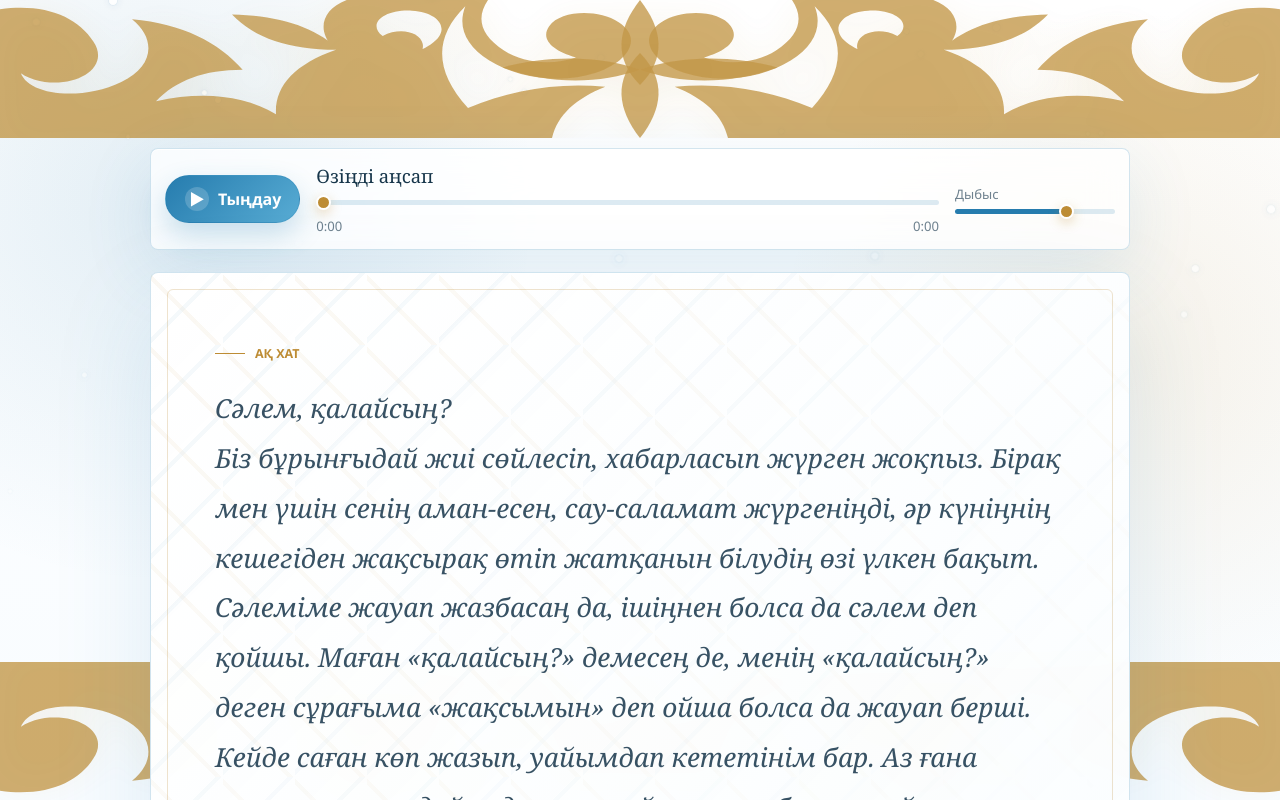
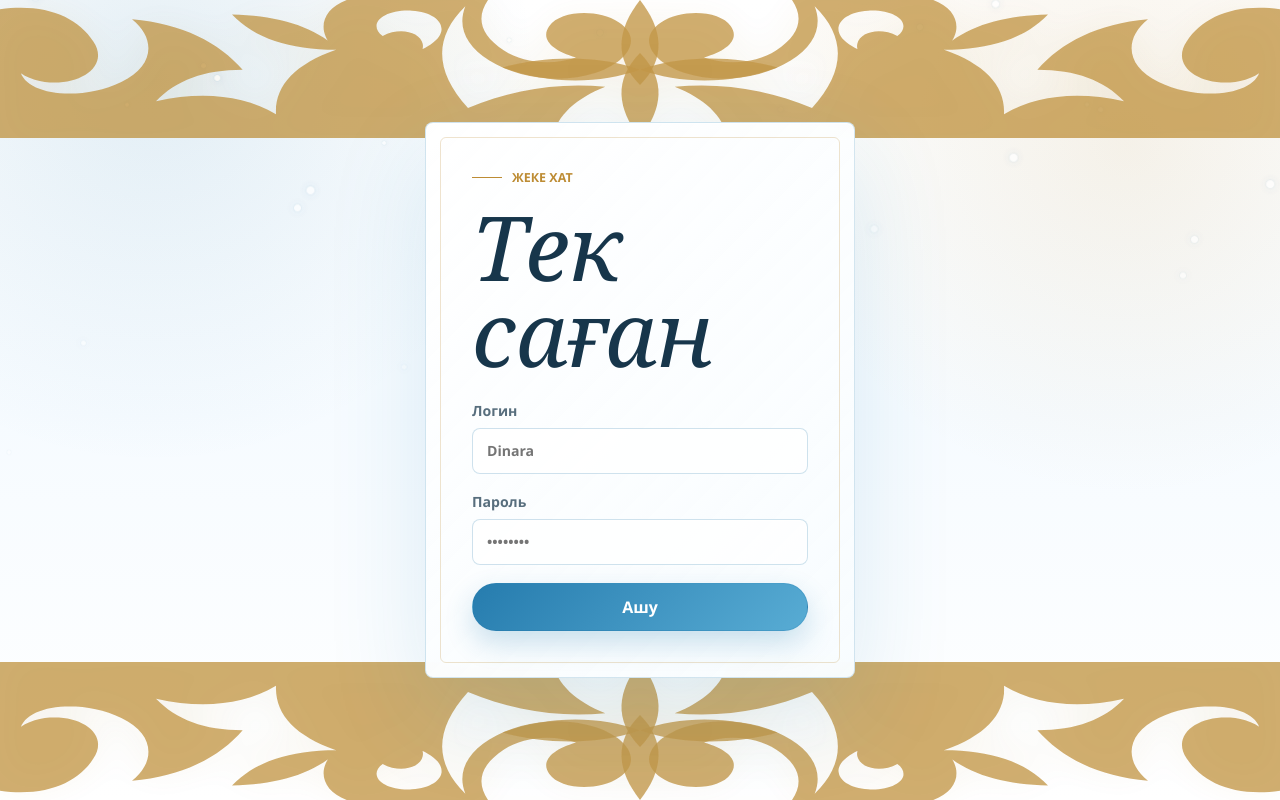
Before and after one commit to sin-2x/prj, a React (Vite) app: page / in a window 1280 px wide. Shown: the top 800 px of the page. Built offline with nearby package versions, Linux system fonts and the light colour scheme.

Commit message:
Update website design and audio player 3

```diff
--- a/src/main.jsx
+++ b/src/main.jsx
@@ -169,7 +169,65 @@ function KazakhOrnament({ position }) {
   );
 }
 
+function LoginGate({ onUnlock }) {
+  const [login, setLogin] = useState('');
+  const [password, setPassword] = useState('');
+  const [error, setError] = useState('');
+
+  const submit = (event) => {
+    event.preventDefault();
+
+    if (login.trim() === 'Dinara' && password === '26052006') {
+      sessionStorage.setItem('love-letter-unlocked', 'true');
+      onUnlock();
+      return;
+    }
+
+    setError('Логин немесе пароль дұрыс емес');
+  };
+
+  return (
+    <main className="page login-page">
+      <Snow />
+      <KazakhOrnament position="top" />
+      <KazakhOrnament position="bottom" />
+      <form className="login-card" onSubmit={submit}>
+        <span className="login-kicker">жеке хат</span>
+        <h1>Тек саған</h1>
+        <label>
+          <span>Логин</span>
+          <input
+            type="text"
+            value={login}
+            onChange={(event) => setLogin(event.target.value)}
+            autoComplete="username"
+            placeholder="Dinara"
+          />
+        </label>
+        <label>
+          <span>Пароль</span>
+          <input
+            type="password"
+            value={password}
+            onChange={(event) => setPassword(event.target.value)}
+            autoComplete="current-password"
+            placeholder="••••••••"
+          />
+        </label>
+        {error && <p className="login-error">{error}</p>}
+        <button className="login-button" type="submit">Ашу</button>
+      </form>
+    </main>
+  );
+}
+
 function App() {
+  const [unlocked, setUnlocked] = useState(() => sessionStorage.getItem('love-letter-unlocked') === 'true');
+
+  if (!unlocked) {
+    return <LoginGate onUnlock={() => setUnlocked(true)} />;
+  }
+
   return (
     <main className="page">
       <Snow />
--- a/src/styles.css
+++ b/src/styles.css
@@ -47,6 +47,116 @@ input {
   margin: 0 auto;
   padding-top: clamp(48px, 8vw, 84px);
   padding-bottom: clamp(48px, 8vw, 84px);
+}
+
+.login-page {
+  display: grid;
+  place-items: center;
+  min-height: 100vh;
+}
+
+.login-card {
+  position: relative;
+  z-index: 2;
+  display: grid;
+  gap: 18px;
+  width: min(430px, 100%);
+  padding: clamp(28px, 5vw, 46px);
+  border: 1px solid rgba(38, 124, 174, 0.2);
+  border-radius: 8px;
+  background:
+    linear-gradient(135deg, rgba(255, 255, 255, 0.98), rgba(247, 252, 255, 0.86)),
+    rgba(255, 255, 255, 0.84);
+  box-shadow: 0 34px 100px rgba(38, 124, 174, 0.14), inset 0 1px rgba(255, 255, 255, 0.98);
+  backdrop-filter: blur(18px) saturate(140%);
+}
+
+.login-card::before {
+  content: "";
+  position: absolute;
+  inset: 14px;
+  border: 1px solid rgba(189, 140, 52, 0.24);
+  border-radius: 6px;
+  pointer-events: none;
+}
+
+.login-card > * {
+  position: relative;
+  z-index: 1;
+}
+
+.login-kicker {
+  display: inline-flex;
+  align-items: center;
+  gap: 10px;
+  color: var(--gold);
+  font-size: 0.78rem;
+  font-weight: 800;
+  text-transform: uppercase;
+}
+
+.login-kicker::before {
+  content: "";
+  width: 30px;
+  height: 1px;
+  background: currentColor;
+}
+
+.login-card h1 {
+  margin: 0 0 8px;
+  color: var(--deep);
+  font-family: Georgia, "Times New Roman", serif;
+  font-size: clamp(3rem, 10vw, 5.6rem);
+  font-style: italic;
+  font-weight: 500;
+  line-height: 0.95;
+}
+
+.login-card label {
+  display: grid;
+  gap: 8px;
+  color: rgba(23, 54, 75, 0.72);
+  font-size: 0.88rem;
+  font-weight: 700;
+}
+
+.login-card input {
+  width: 100%;
+  min-height: 46px;
+  padding: 0 14px;
+  border: 1px solid rgba(38, 124, 174, 0.22);
+  border-radius: 8px;
+  outline: none;
+  color: var(--deep);
+  background: rgba(255, 255, 255, 0.74);
+  box-shadow: inset 0 1px rgba(255, 255, 255, 0.92);
+}
+
+.login-card input:focus {
+  border-color: rgba(189, 140, 52, 0.68);
+  box-shadow: 0 0 0 4px rgba(189, 140, 52, 0.12);
+}
+
+.login-error {
+  margin: -2px 0 0;
+  color: #a43d3d;
+  font-size: 0.9rem;
+}
+
+.login-button {
+  min-height: 48px;
+  border: 1px solid rgba(38, 124, 174, 0.22);
+  border-radius: 999px;
+  color: #ffffff;
+  background: linear-gradient(135deg, var(--blue), #58acd4);
+  box-shadow: 0 12px 28px rgba(38, 124, 174, 0.24);
+  cursor: pointer;
+  font-weight: 800;
+}
+
+.login-button:hover {
+  transform: translateY(-1px);
+  box-shadow: 0 16px 34px rgba(38, 124, 174, 0.28);
 }
 
 .kazakh-ornament {
```
